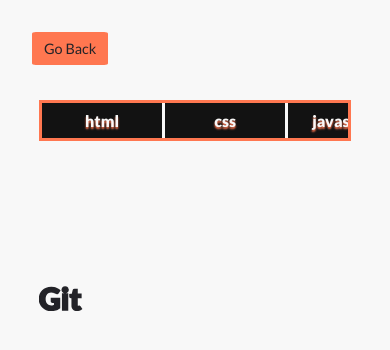
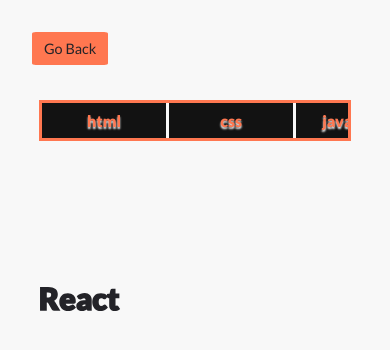
Before and after one commit to xxrobone/road2code, a website: page pages/react.html in a window 390 px wide. Drawn offline with Linux system fonts and the light colour scheme.

Commit message:
styling mobile/desktop swipe nav

```diff
--- a/css/swipe_nav.css
+++ b/css/swipe_nav.css
@@ -9,7 +9,7 @@
     padding: 0
   }
   .swipe_nav.nav-tabs {
-     /* apply iOS momentum scrolling effect to this element */
+    /* swipe effect on ios */
     display: block;
     overflow: auto;
     white-space: nowrap
@@ -19,21 +19,21 @@
    }
   .swipe_nav.nav-tabs > li > a {
     display: block;
+    width: 160px;
+    padding: 16px;
+    text-align: center;
     background: var(--color-black);
-    width: 120px;
-    text-align: center;
-    color: var(--bg);
+    color: var(--color-alt);
+    text-shadow: 0 2px 2px var(--bg);
     text-decoration: none;
     font-size: clamp(1rem, 2.5vw, 2rem);
-    padding: 8px 14px;
     font-weight: 800;
-    text-shadow: 0 2px 2px var(--color-alt);
     transition: all 0.3s ease-in-out;
   }
   .swipe_nav.nav-tabs > li > a:hover {
     background: var(--color-black);
-    color: var(--color-alt);
-    text-shadow: 0 2px 2px var(--bg);
+    color: var(--bg);
+    text-shadow: 0 2px 2px var(--color-alt);
   }
 
   @media screen and (max-width: 768px) {
@@ -41,4 +41,9 @@
       ::-webkit-scrollbar-thumb { background: transparent}
       ::-webkit-scrollbar-track { background-color: transparent}
 
+      .swipe_nav.nav-tabs > li > a {
+        width: 124px;
+        padding: 8px 14px;
+      }
+
   }
--- a/pages/react.html
+++ b/pages/react.html
@@ -26,7 +26,7 @@
         </div>
     </header>
     <main class="main_pages">
-        <h1>Git</h1>
+        <h1>React</h1>
 
     </main>
 </body>
```
